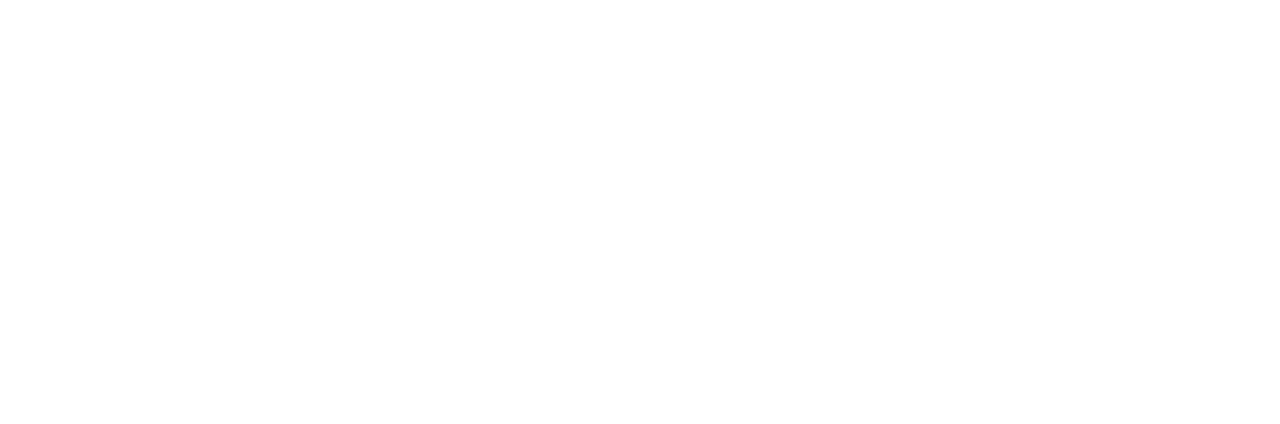
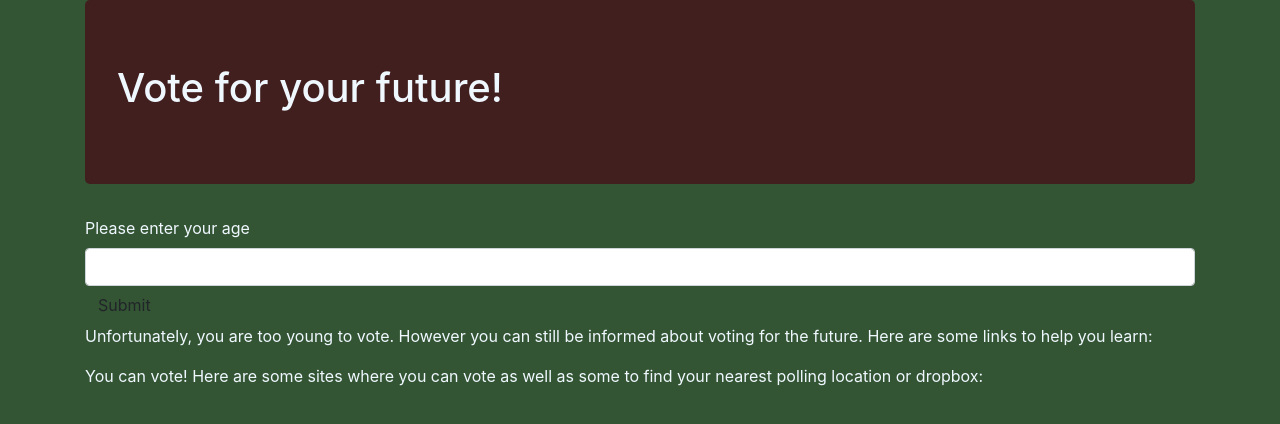
Before and after one commit to DiegoSerafico/voting-site, a plain HTML site: page index.html in a window 1280 px wide. Drawn offline with Linux system fonts and the light colour scheme.

Commit message:
add form and outputs plus some styling

```diff
--- a/css/styles.css
+++ b/css/styles.css
@@ -0,0 +1,9 @@
+body {
+  background-color: rgb(52, 85, 52);
+  color: aliceblue;
+}
+
+.jumbotron {
+  background-color: rgb(66, 31, 31);
+  color: aliceblue;
+}
--- a/index.html
+++ b/index.html
@@ -10,6 +10,29 @@
 
 <body>
   <div class="container">
+    <div class="jumbotron">
+      <h1>Vote for your future!</h1>
+    </div>
+
+    <form id="age">
+      <div class="form-gorup">
+        <label for="age">Please enter your age</label>
+        <input id="age" class="form-control" type="text">
+      </div>
+      <button type="submit" class="btn">Submit</button>
+    </form>
+
+    <div id="minor">
+      <p>
+        Unfortunately, you are too young to vote. However you can still be informed about voting for the future. Here are some links to help you learn:
+      </p>
+    </div>
+
+    <div id="ofAge">
+      <p>
+        You can vote! Here are some sites where you can vote as well as some to find your nearest polling location or dropbox:
+      </p>
+    </div>
 
   </div>
 </body>
--- a/js/scripts.js
+++ b/js/scripts.js
@@ -0,0 +1,5 @@
+$(document).ready(function() {
+  $("#age").submit(function(event) {
+    event.preventDefault();
+  });
+});
```
